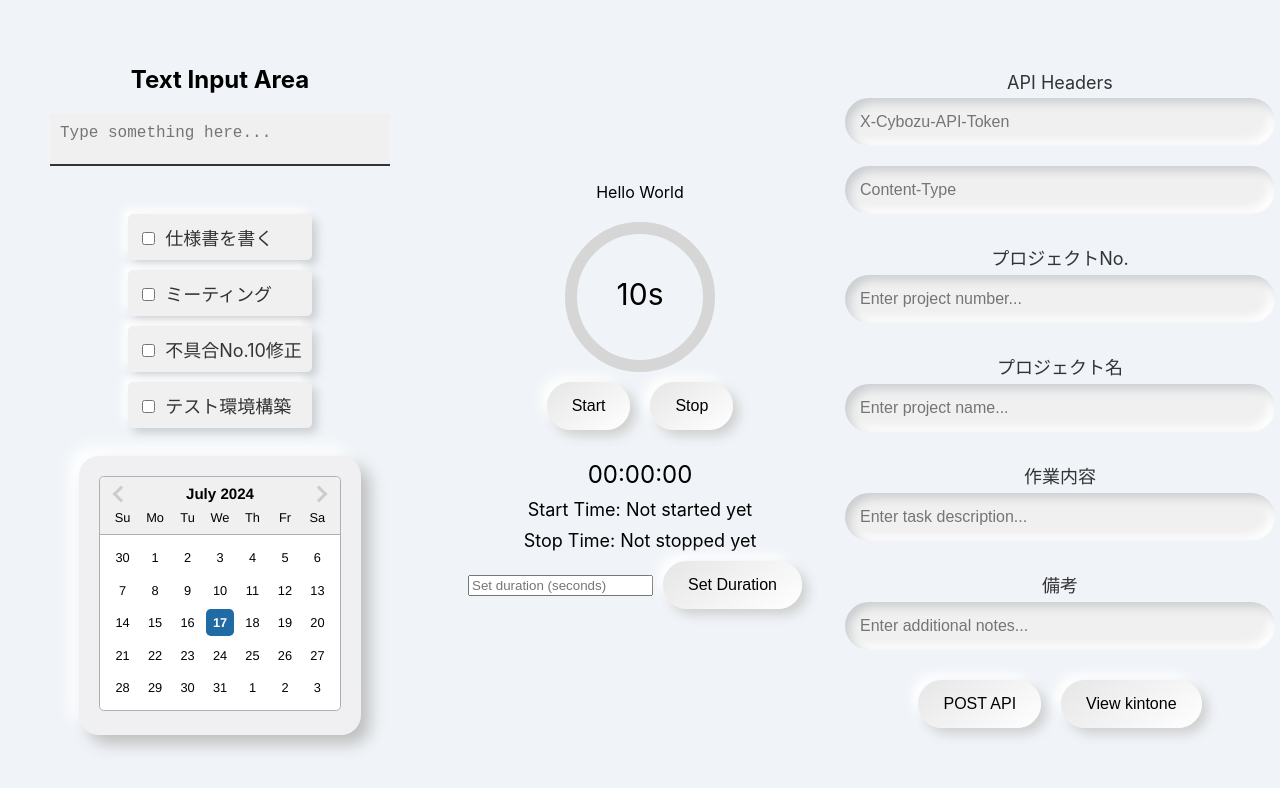
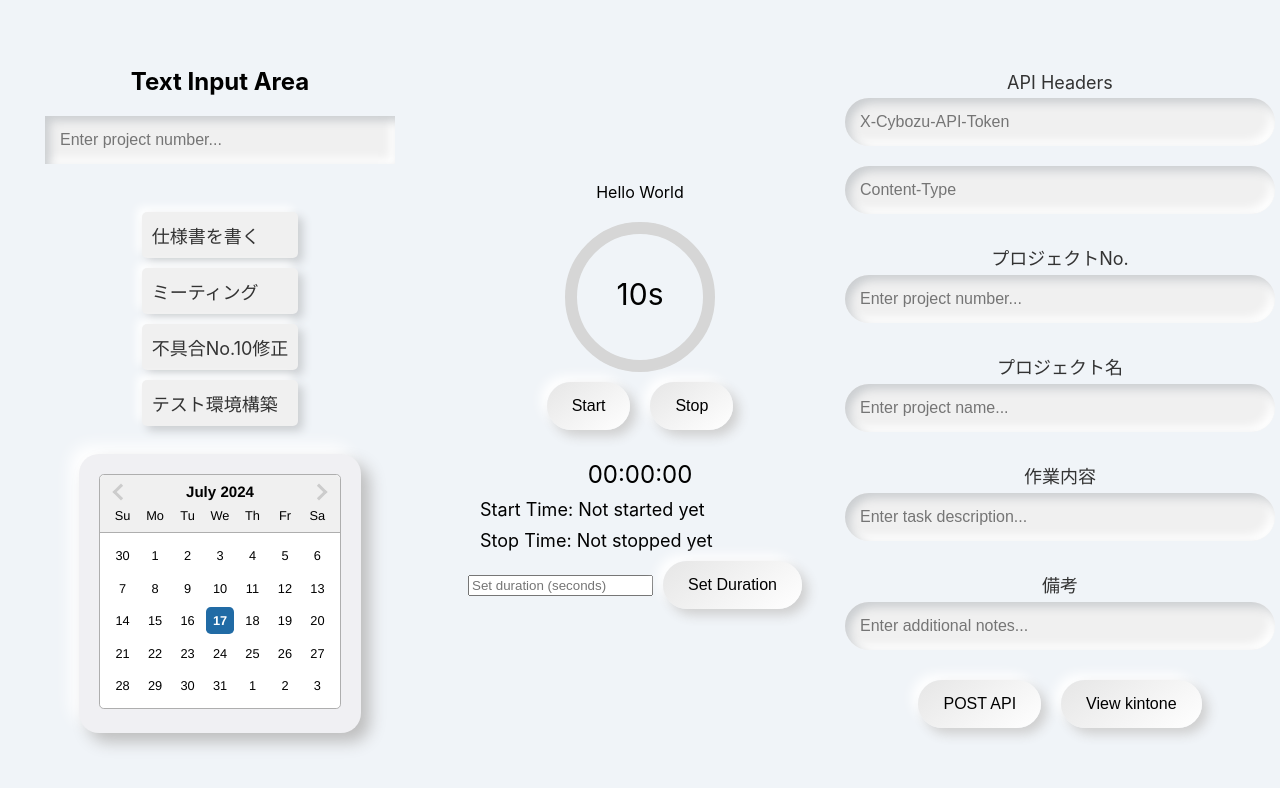
Before and after one commit to yukichi0324/Project-Timer, a React (Create React App) app: page / in a window 1280 px wide. Shown: the top 788 px of the page. Built offline with nearby package versions, Linux system fonts and the light colour scheme.

Commit message:
見た目の変更

```diff
--- a/src/App.tsx
+++ b/src/App.tsx
@@ -102,6 +102,7 @@ const TimeDisplay = styled.div`
 const TimestampDisplay = styled.div`
   font-size: 18px;
   margin-top: 10px;
+  width: 80%;
 `;
 
 const TaskList = styled.ul`
@@ -137,6 +138,19 @@ const InputField = styled.input`
   color: #333;
   margin-bottom: 20px;
 `;
+
+const LeftInputField = styled.input`
+  width: 80%;
+  padding: 15px;
+  font-size: 16px;
+  border: none;
+  //border-radius: 25px; /* Rounded corners */
+  background-color: #f0f0f0;
+  box-shadow: inset 5px 5px 10px #cbced1, inset -5px -5px 10px #fff;
+  color: #333;
+  margin-bottom: 20px;
+`;
+
 
 const DatePickerContainer = styled.div`
   margin-bottom: 20px;
@@ -306,26 +320,18 @@ const App: React.FC = () => {
       <LeftSide>
 
         <h2>Text Input Area</h2>
-        <TextInput placeholder="Type something here..." />
+        <LeftInputField placeholder="Enter project number..." />
         <TaskList>
           <TaskListItem>
-            {" "}
-            <Checkbox />
             仕様書を書く
           </TaskListItem>
           <TaskListItem>
-            {" "}
-            <Checkbox />
             ミーティング
           </TaskListItem>
           <TaskListItem>
-            {" "}
-            <Checkbox />
             不具合No.10修正
           </TaskListItem>
           <TaskListItem>
-            {" "}
-            <Checkbox />
             テスト環境構築
           </TaskListItem>
         </TaskList>
```
